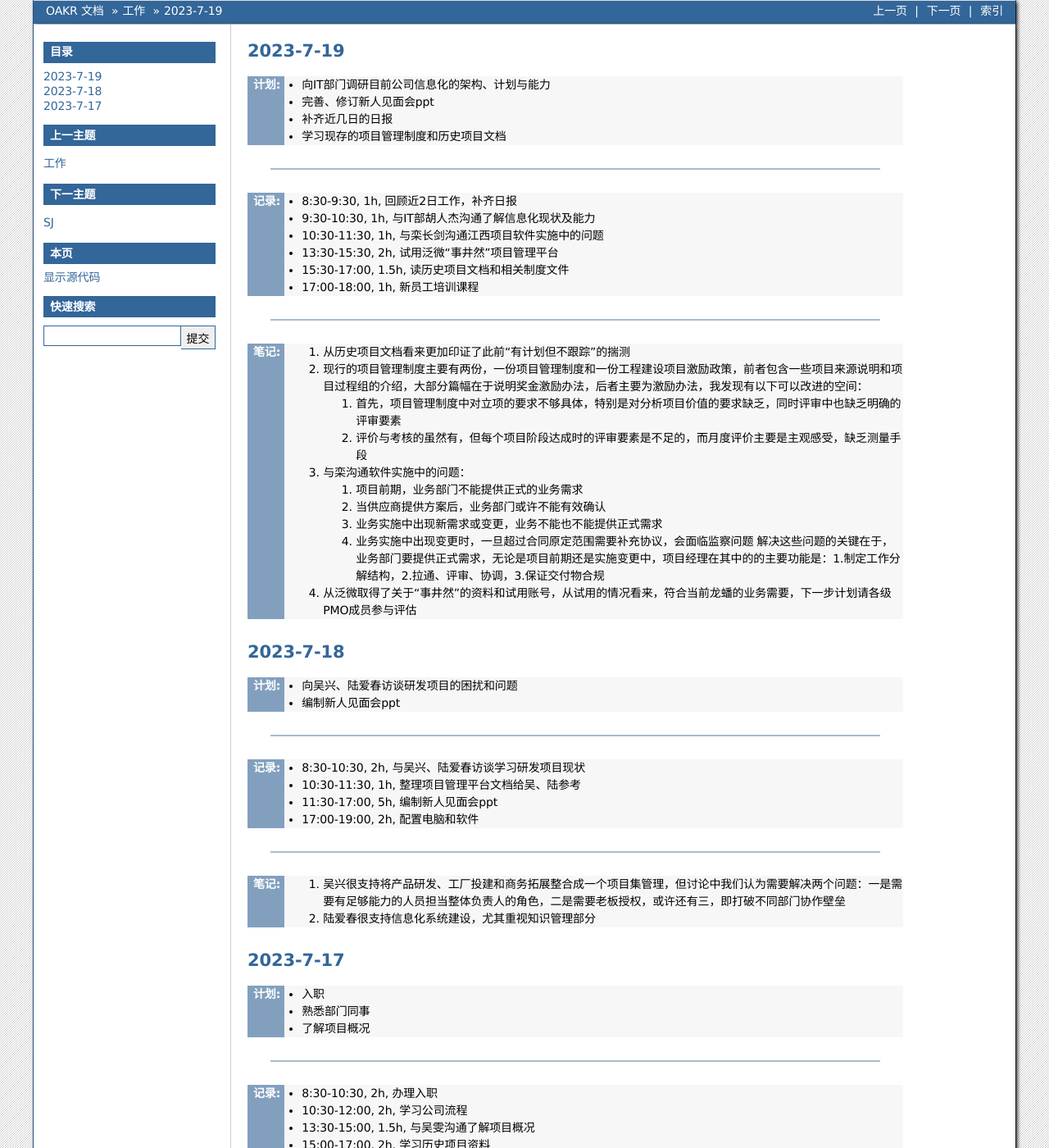
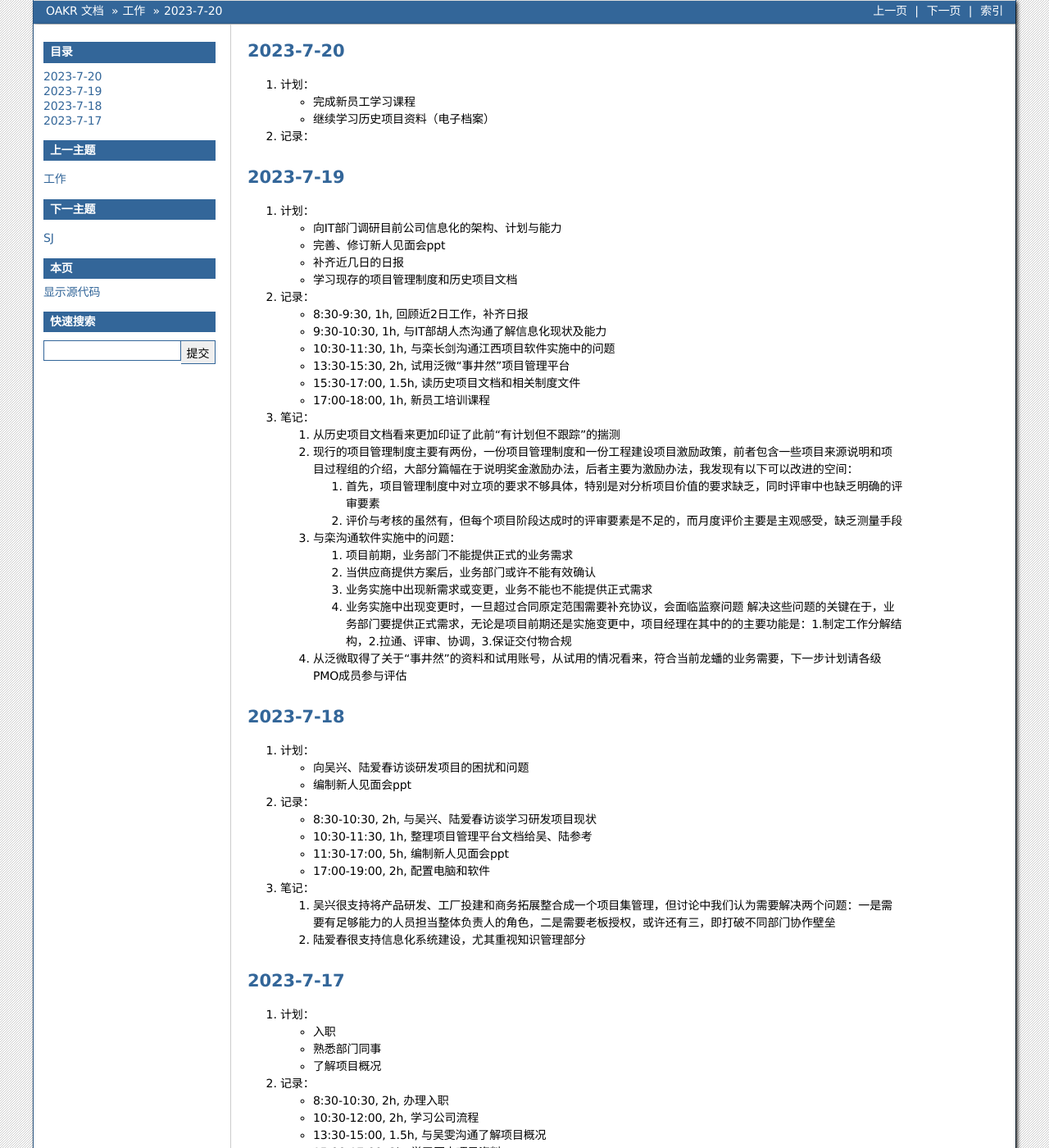
Before and after one commit to cruiurc/cruiurc.github.io, a Sphinx documentation site: the page built from source/work/lp/lp.rst, in a window 1280 px wide and 1400 px high. Shown: the whole window at 82% size. Built offline with Sphinx 7.4.7, drawn with Linux system fonts in a browser that asks for light colours; some of the changed text lies outside the part shown.

Commit message:
change format

```diff
--- a/source/work/lp/lp.rst
+++ b/source/work/lp/lp.rst
@@ -1,14 +1,23 @@
+2023-7-20
+---------
+1. 计划：
+
+   - 完成新员工学习课程
+   - 继续学习历史项目资料（电子档案）
+
+2. 记录：
+
+
 2023-7-19
 ---------
-:计划:
+1. 计划：
 
    - 向IT部门调研目前公司信息化的架构、计划与能力
    - 完善、修订新人见面会ppt
    - 补齐近几日的日报
    - 学习现存的项目管理制度和历史项目文档
------
 
-:记录:
+2. 记录：
 
    - 8:30-9:30, 1h, 回顾近2日工作，补齐日报
    - 9:30-10:30, 1h, 与IT部胡人杰沟通了解信息化现状及能力
@@ -16,9 +25,8 @@
    - 13:30-15:30, 2h, 试用泛微“事井然”项目管理平台
    - 15:30-17:00, 1.5h, 读历史项目文档和相关制度文件
    - 17:00-18:00, 1h, 新员工培训课程
------
 
-:笔记:
+3. 笔记：
 
    1. 从历史项目文档看来更加印证了此前“有计划但不跟踪”的揣测
    2. 现行的项目管理制度主要有两份，一份项目管理制度和一份工程建设项目激励政策，前者包含一些项目来源说明和项目过程组的介绍，大部分篇幅在于说明奖金激励办法，后者主要为激励办法，我发现有以下可以改进的空间：
@@ -38,43 +46,39 @@
 
 2023-7-18
 ---------
-:计划:
+1. 计划：
 
    - 向吴兴、陆爱春访谈研发项目的困扰和问题
    - 编制新人见面会ppt
------
 
-:记录:
+2. 记录：
 
    - 8:30-10:30, 2h, 与吴兴、陆爱春访谈学习研发项目现状
    - 10:30-11:30, 1h, 整理项目管理平台文档给吴、陆参考
    - 11:30-17:00, 5h, 编制新人见面会ppt
    - 17:00-19:00, 2h, 配置电脑和软件
------
 
-:笔记:
+3. 笔记：
 
    1. 吴兴很支持将产品研发、工厂投建和商务拓展整合成一个项目集管理，但讨论中我们认为需要解决两个问题：一是需要有足够能力的人员担当整体负责人的角色，二是需要老板授权，或许还有三，即打破不同部门协作壁垒
    2. 陆爱春很支持信息化系统建设，尤其重视知识管理部分
 
 2023-7-17
 ---------
-:计划:
+1. 计划：
 
    - 入职
    - 熟悉部门同事
    - 了解项目概况
------
 
-:记录:
+2. 记录：
 
    - 8:30-10:30, 2h, 办理入职
    - 10:30-12:00, 2h, 学习公司流程
    - 13:30-15:00, 1.5h, 与吴雯沟通了解项目概况
    - 15:00-17:00, 2h, 学习历史项目资料
------
 
-:笔记:
+3. 笔记：
 
    1. 当前100多个“项目”但其中营销项目看起来更像是销售考核指标，貌似成立项目只是为了借用奖金激励机制，实际管理中未必在按项目形式管理
    2. 这些项目中有产品研发、工厂投建和商务拓展，这些本应被串联的过程却分立为几个项目，这样可能导致前后衔接出现问题
```
